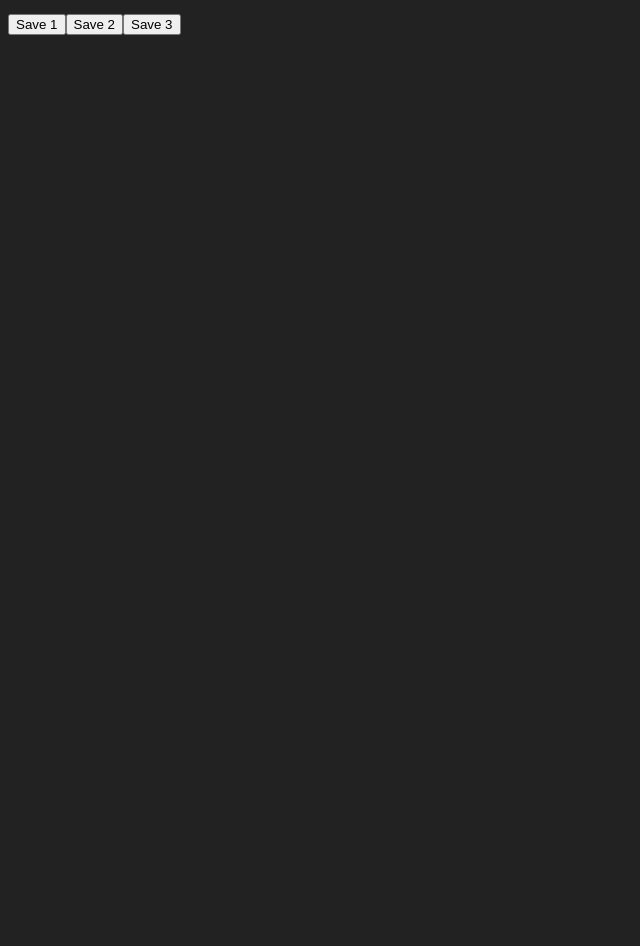
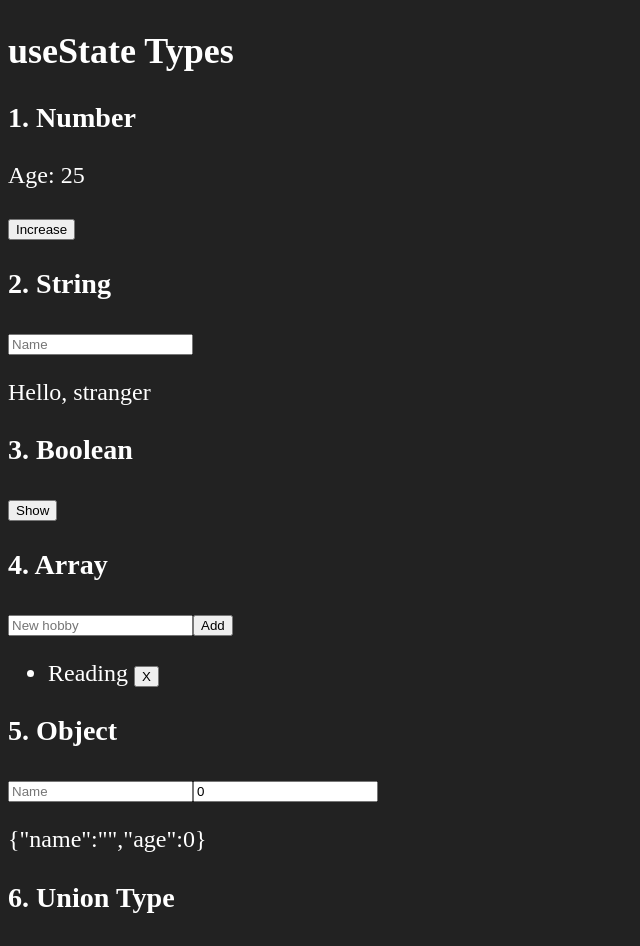
Before and after one commit to ameysawant/react-typescript, a React (Vite) app: page / in a window 1280 px wide. Shown: the top 946 px of the page, without its empty margins (0-640 px from the left). Before the commit the page ends 800 px from the top, so only its background shows below. Built offline with nearby package versions, Linux system fonts and the light colour scheme.

Commit message:
added states

```diff
--- a/src/App.tsx
+++ b/src/App.tsx
@@ -1,6 +1,7 @@
 import Basics from "./components/Basics";
 import Button from "./components/Button";
 import Functions from "./components/Functions";
+import States from "./components/States";
 
 const App = () => {
   const handleClick = () => {
@@ -12,7 +13,7 @@ const App = () => {
     <>
       {/* <Basics /> */}
       {/* <Functions /> */}
-      <Button variant="primary" size="sm" onClick={handleClick} type="submit">
+      {/* <Button variant="primary" size="sm" onClick={handleClick} type="submit">
         Save 1
       </Button>
       <Button variant="primary" size="sm" onClick={handleClick} type="button">
@@ -20,7 +21,8 @@ const App = () => {
       </Button>
       <Button variant="primary" size="sm">
         Save 3
-      </Button>
+      </Button> */}
+      <States />
     </>
   );
 };
--- /dev/null
+++ b/src/components/States.tsx
@@ -0,0 +1,113 @@
+import { useState } from "react";
+
+type Status = "idle" | "loading" | "success" | "error";
+
+type User = {
+  name: string;
+  age: number;
+};
+
+type Name = string;
+
+const States = () => {
+  // Number
+  const [age, setAge] = useState<number>(25);
+
+  // String
+  const [name, setName] = useState<Name>("");
+
+  // Boolean
+  const [isVisible, setIsVisible] = useState<boolean>(false);
+
+  // Array
+  const [hobbies, setHobbies] = useState<string[]>(["Reading"]);
+  const [hobbyInput, setHobbyInput] = useState<string>("");
+
+  // Object
+  const [user, setUser] = useState<User>({ name: "", age: 0 });
+
+  // Union
+  const [status, setStatus] = useState<Status>("idle");
+
+  // Array add
+  const addHobby = () => {
+    if (hobbyInput.trim()) {
+      setHobbies((prev) => [...prev, hobbyInput]);
+      setHobbyInput("");
+    }
+  };
+
+  // Array remove
+  const removeHobby = (index: number) => {
+    setHobbies((prev) => prev.filter((_, i) => i !== index));
+  };
+
+  return (
+    <>
+      <h2>useState Types</h2>
+
+      {/* Number */}
+      <h3>1. Number</h3>
+      <p>Age: {age}</p>
+      <button onClick={() => setAge(age + 1)}>Increase</button>
+
+      {/* String */}
+      <h3>2. String</h3>
+      <input
+        value={name}
+        onChange={(e) => setName(e.target.value)}
+        placeholder="Name"
+      />
+      <p>Hello, {name || "stranger"}</p>
+
+      {/* Boolean */}
+      <h3>3. Boolean</h3>
+      <button onClick={() => setIsVisible(!isVisible)}>
+        {isVisible ? "Hide" : "Show"}
+      </button>
+      {isVisible && <p>Now you see me!</p>}
+
+      {/* Array */}
+      <h3>4. Array</h3>
+      <input
+        value={hobbyInput}
+        onChange={(e) => setHobbyInput(e.target.value)}
+        placeholder="New hobby"
+      />
+      <button onClick={addHobby}>Add</button>
+      <ul>
+        {hobbies.map((hobby, i) => (
+          <li key={i}>
+            {hobby} <button onClick={() => removeHobby(i)}>X</button>
+          </li>
+        ))}
+      </ul>
+
+      {/* Object */}
+      <h3>5. Object</h3>
+      <input
+        value={user.name}
+        onChange={(e) => setUser((prev) => ({ ...prev, name: e.target.value }))}
+        placeholder="Name"
+      />
+      <input
+        type="number"
+        value={user.age}
+        onChange={(e) =>
+          setUser((prev) => ({ ...prev, age: Number(e.target.value) }))
+        }
+        placeholder="Age"
+      />
+      <p>{JSON.stringify(user)}</p>
+
+      {/* Union */}
+      <h3>6. Union Type</h3>
+      <button onClick={() => setStatus("loading")}>Loading</button>
+      <button onClick={() => setStatus("success")}>Success</button>
+      <button onClick={() => setStatus("error")}>Error</button>
+      <p>Status: {status}</p>
+    </>
+  );
+};
+
+export default States;
```
